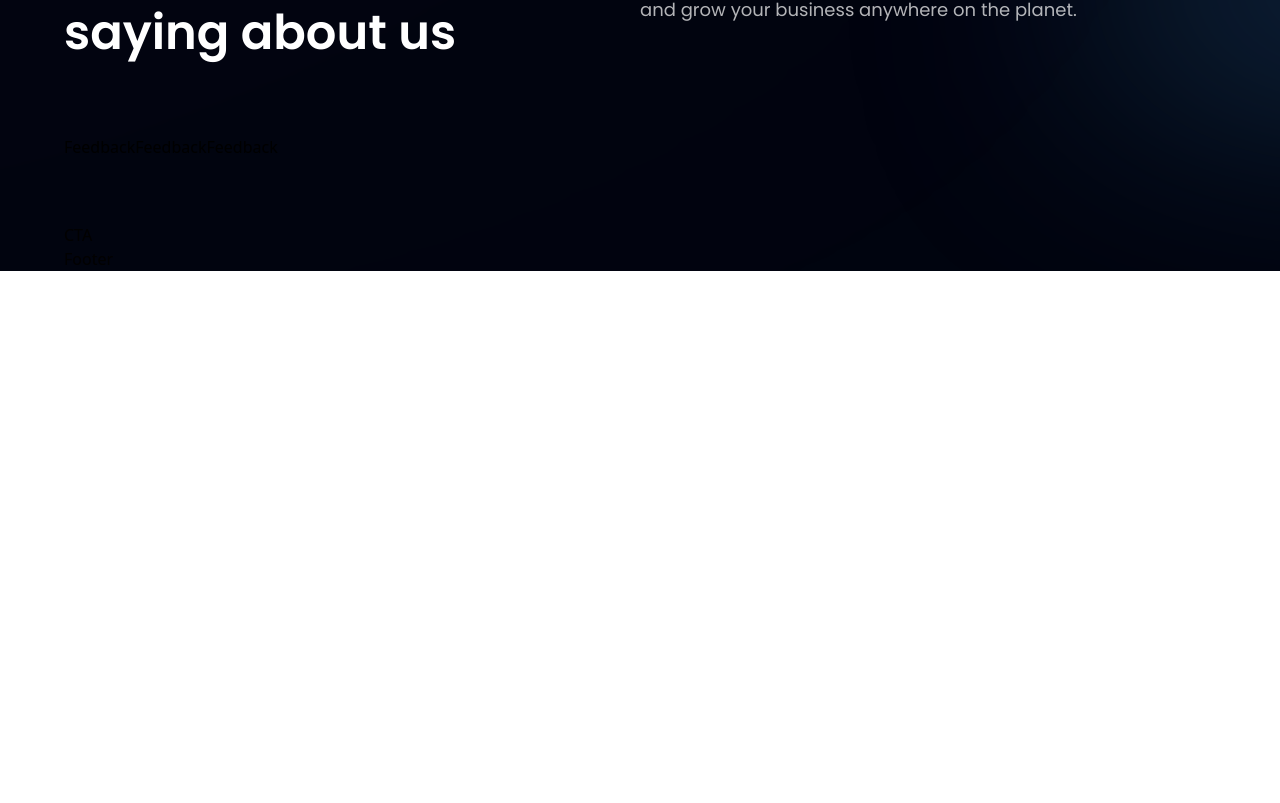
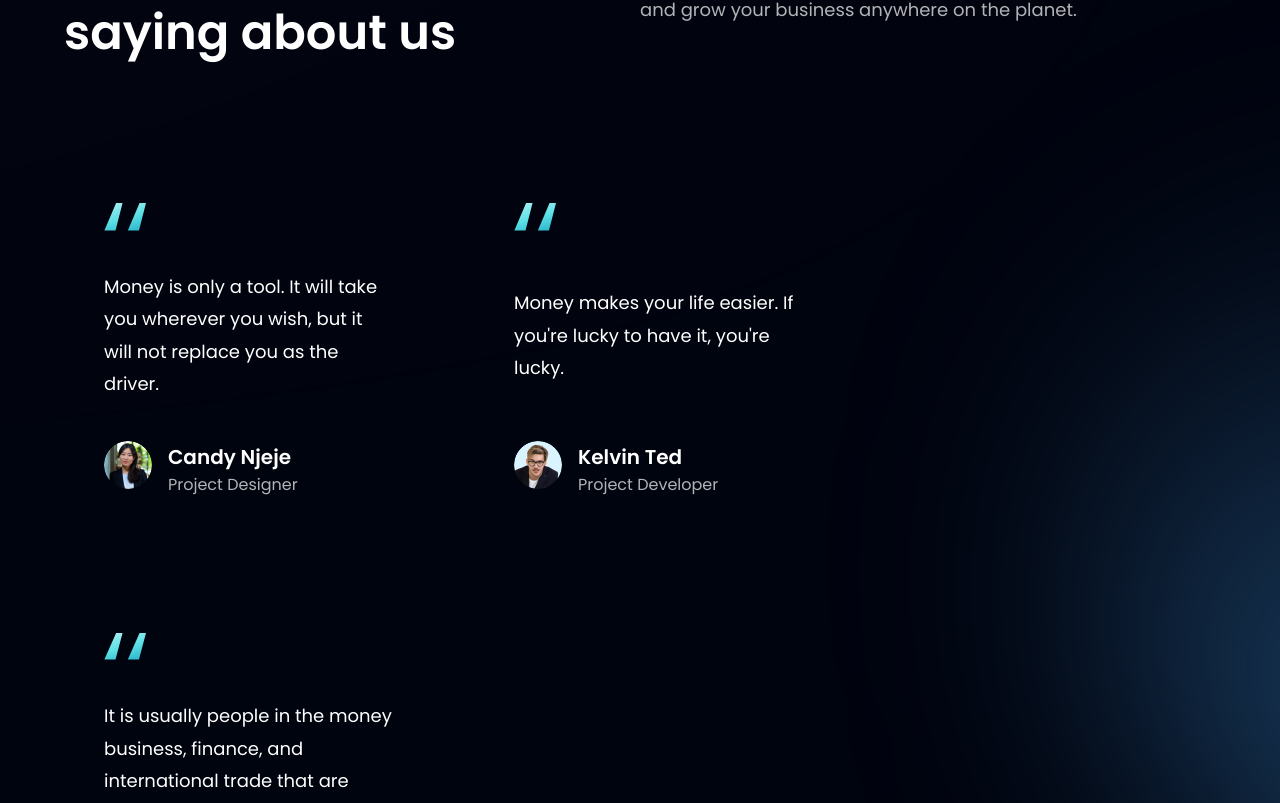
Before and after one commit to tedkelvin19/Banker-App, a React (Vite) app: page / in a window 1280 px wide. Shown: the part 3287-4090 px from the top of the page. Before the commit the page ends 3558 px from the top, so only its background shows below. Built offline with nearby package versions, Linux system fonts and the light colour scheme.

Commit message:
Add the testimonials content

```diff
--- a/src/components/Feedback.jsx
+++ b/src/components/Feedback.jsx
@@ -1,8 +1,26 @@
 import React from 'react'
+import { quotes } from "../images";
 
-const Feedback = () => {
+const Feedback = ({ content, name, title, img }) => {
   return (
-    <div>Feedback</div>
+    <div className="flex justify-between flex-col px-10 py-12 rounded-[20px]  max-w-[370px] md:mr-10 sm:mr-5 mr-0 my-5 feedback-card">
+    <img src={quotes} alt="double_quotes" className="w-[42.6px] h-[27.6px] object-contain" />
+    <p className="font-poppins font-normal text-[18px] leading-[32.4px] text-white my-10">
+      {content}
+    </p>
+
+    <div className="flex flex-row">
+      <img src={img} alt={name} className="w-[48px] h-[48px] rounded-full" />
+      <div className="flex flex-col ml-4">
+        <h4 className="font-poppins font-semibold text-[20px] leading-[32px] text-white">
+          {name}
+        </h4>
+        <p className="font-poppins font-normal text-[16px] leading-[24px] text-dimWhite">
+          {title}
+        </p>
+      </div>
+    </div>
+  </div>
   )
 }
 
```
